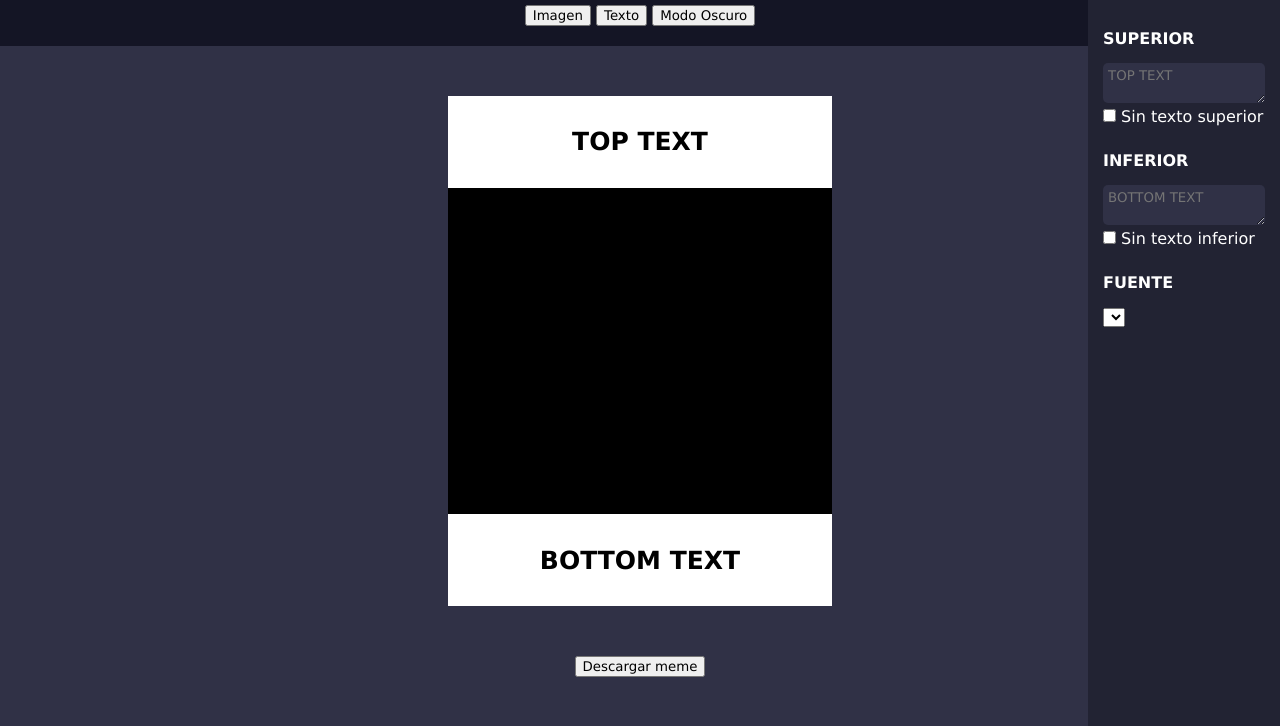
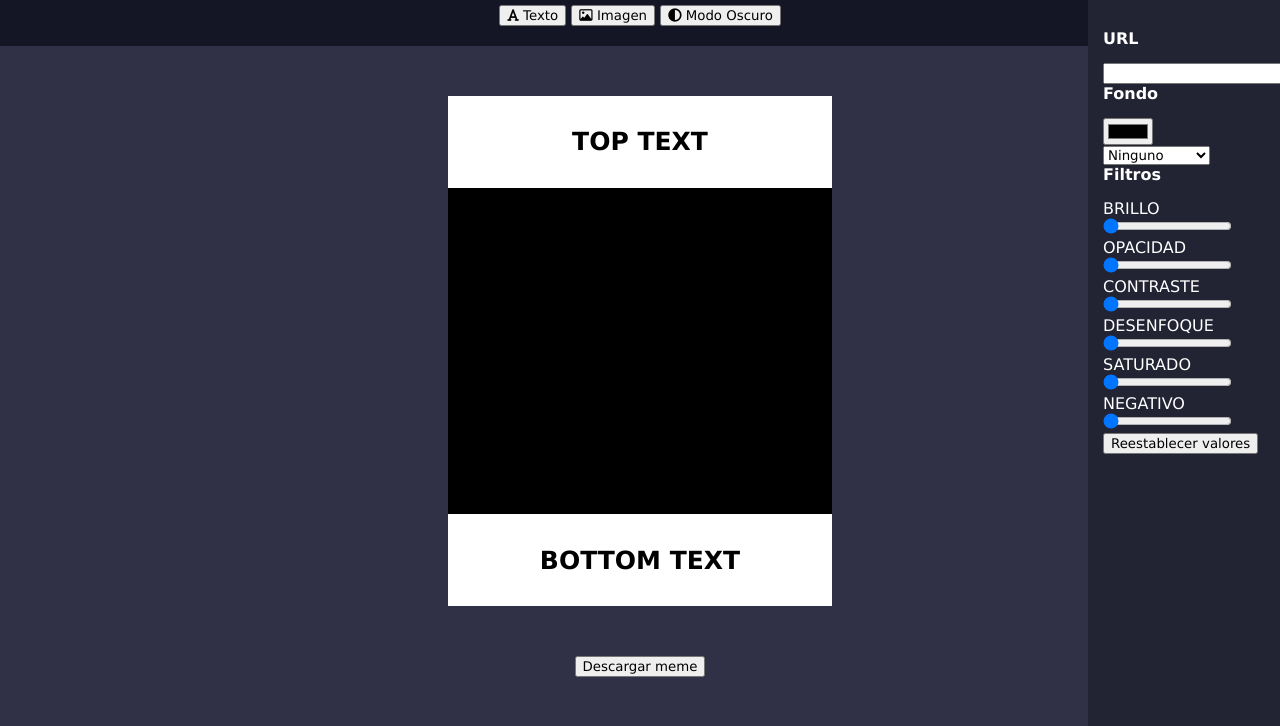
Before and after one commit to carlaweglin/proyecto-generador-de-memes, a plain HTML site: page index.html in a window 1280 px wide. Shown: the part 74-800 px from the top of the page. Drawn offline with Linux system fonts and the light colour scheme.

Commit message:
2do commit-avance maquetado-ambos aside

```diff
--- a/index.html
+++ b/index.html
@@ -2,10 +2,13 @@
 <html lang="en">
 
 <head>
-    <meta charset="UTF-8">
-    <meta http-equiv="X-UA-Compatible" content="IE=edge">
-    <meta name="viewport" content="width=device-width, initial-scale=1.0">
-    <link rel="stylesheet" href="style.css">
+    <meta charset="UTF-8" />
+    <meta http-equiv="X-UA-Compatible" content="IE=edge" />
+    <meta name="viewport" content="width=device-width, initial-scale=1.0" />
+    <link rel="stylesheet" href="style.css" />
+    <link rel="stylesheet" href="https://cdnjs.cloudflare.com/ajax/libs/font-awesome/6.1.2/css/all.min.css"
+        integrity="sha512-1sCRPdkRXhBV2PBLUdRb4tMg1w2YPf37qatUFeS7zlBy7jJI8Lf4VHwWfZZfpXtYSLy85pkm9GaYVYMfw5BC1A=="
+        crossorigin="anonymous" referrerpolicy="no-referrer" />
     <title>Document</title>
 </head>
 
@@ -13,9 +16,11 @@
     <header>
         <h1>Generador de Memes</h1>
         <div>
-            <button>Imagen</button>
-            <button>Texto</button>
-            <button>Modo Oscuro</button>
+            <button><i class="fa-solid fa-font"></i> Texto</button>
+            <button><i class="fa-regular fa-image"></i> Imagen</button>
+            <button>
+                <i class="fa-solid fa-circle-half-stroke"></i> Modo Oscuro
+            </button>
         </div>
     </header>
     <main>
@@ -26,48 +31,140 @@
         <button id="download-meme">Descargar meme</button>
     </main>
 
-    <div class="aside">
+    <!-- Aside 1 // Menu para cambiar valores de texto-->
+
+    <div id="aside-text">
         <h2>TEXTO</h2>
         <div class="control">
             <h4>SUPERIOR</h4>
             <textarea placeholder="TOP TEXT"></textarea>
             <div class="check-control-top-text">
-                <input type="checkbox" id="check-toptext">
+                <input type="checkbox" id="check-toptext" />
                 <label for="check-toptext">Sin texto superior</label>
+            </div>
         </div>
         <div class="control">
             <h4>INFERIOR</h4>
             <textarea placeholder="BOTTOM TEXT"></textarea>
             <div class="check-control-top-text">
-                    <input type="checkbox" id="check-bottomtext">
+                <input type="checkbox" id="check-bottomtext" />
                 <label for="check-bottomtext">Sin texto inferior</label>
             </div>
         </div>
         <div class="control">
             <h4>FUENTE</h4>
             <select name="Seleccion de fuente" id="option-fontfamily">
-                    <option value=""></option>
-                    <option value=""></option>
-                    <option value=""></option>
-                    <option value=""></option>
-                    <option value=""></option>
+                <option value="Verdana">Verdana</option>
+                <option value="Courier New">Courier New</option>
+                <option value="Georgia">Georgia</option>
+                <option value="Times New Roman">Times New Roman</option>
+                <option value="Lucida Sans">Lucida Sans</option>
+            </select>
+
+            <div class="text-size-aligned">
+                <input type="number" id="font-size" min="16" max="70" />
+                <button><i class="fa-solid fa-align-left"></i></button>
+                <button><i class="fa-solid fa-align-center"></i></button>
+                <button><i class="fa-solid fa-align-right"></i></button>
+            </div>
+        </div>
+
+        <div class="control">
+            <div class="color-text">
+                <h4>Color</h4>
+                <input type="color" />
+            </div>
+            <div class="color-background">
+                <h4>Fondo</h4>
+                <input type="color" />
+            </div>
+            <div class="not-background">
+                <input type="checkbox" id="not-background" />
+                <label for="not-background">Fondo transparente</label>
+            </div>
+        </div>
+
+        <div class="control">
+            <h4>Contorno</h4>
+            <div class="btn-outline">
+                <button>Ninguno</button>
+                <button>Claro</button>
+                <button>Oscuro</button>
+            </div>
+        </div>
+
+        <div class="control">
+            <h4>Estaciado</h4>
+            <input type="number" min="10" max="50" />
+        </div>
+        <div class="control">
+            <h4>Interlineado</h4>
+            <select name="interlineado" id="interlineado">
+                <option value="0.8">0.8</option>
+                <option value="1">1</option>
+                <option value="1.2">1.2</option>
+                <option value="1.5">1.5</option>
+                <option value="2">2</option>
+                <option value="2.5">2.5</option>
             </select>
         </div>
-
     </div>
 
+    <!-- FIN Aside 1 // Menu para cambiar valores de texto-->
 
+    <!-- Aside 2 // Menu para cambiar valores de imagen -->
+    <div id="aside-image">
+        <h2>IMAGEN</h2>
+        <div class="control">
+            <h4>URL</h4>
+            <input type="text" id="img-url" />
+        </div>
 
+        <div class="control">
+            <h4>Fondo</h4>
+            <div class="img-background">
+                <input type="color" />
+                <select name="option-background" id="option-background">
+                    <option value="ninguno">Ninguno</option>
+                    <option value="aclarar">Aclarar</option>
+                    <option value="oscurecer">Oscurecer</option>
+                    <option value="diferencia">Diferencia</option>
+                    <option value="luminosidad">Luminosidad</option>
+                    <option value="multiplicar">Multiplicar</option>
+                </select>
+            </div>
+        </div>
 
+        <div class="control-filter">
+            <h4>Filtros</h4>
+            <div class="control-shiny">
+                <label for="">BRILLO</label>
+                <input type="range" id="range-shiny" min="0" max="1" value="0" step="0.2" />
+            </div>
+            <div class="control-opacity">
+                <label for="">OPACIDAD</label>
+                <input type="range" id="range-shiny" min="0" max="1" value="0" step="0.2" />
+            </div>
+            <div class="control-contrast">
+                <label for="">CONTRASTE</label>
+                <input type="range" id="range-shiny" min="0" max="1" value="0" step="0.2" />
+            </div>
+            <div class="control-blur">
+                <label for="">DESENFOQUE</label>
+                <input type="range" id="range-shiny" min="0" max="1" value="0" step="0.2" />
+            </div>
+            <div class="control-saturation">
+                <label for="">SATURADO</label>
+                <input type="range" id="range-shiny" min="0" max="1" value="0" step="0.2" />
+            </div>
+            <div class="control-negative">
+                <label for="">NEGATIVO</label>
+                <input type="range" id="range-shiny" min="0" max="1" value="0" step="0.2" />
+            </div>
+        </div>
 
-
-
-
-
-
-
-
-
+        <button>Reestablecer valores</button>
+    </div>
 
     <script src="main.js"></script>
 </body>
--- a/style.css
+++ b/style.css
@@ -56,9 +56,9 @@ main div p {
     font-weight: bold;
 }
 
-/* --------- Aside ------------*/
+/* --------- Aside// Menu para cambiar valores ------------*/
 
-.aside {
+#aside-text, #aside-image {
     z-index: 10;
     height: 100vh;
     width: 15vw;
@@ -69,7 +69,14 @@ main div p {
     padding: 10px;
     color: white;
     padding: 15px;
+
 }
+
+#aside-text {
+    display: none;
+}
+
+
 
 div h2 {
     text-align: center;
@@ -77,7 +84,7 @@ div h2 {
     margin-bottom: 40px;
 }
 
-.aside div {
+#aside-text div {
     margin-bottom: 25px;
 }
 
```
Lines whose indentation alone changed are shown as unchanged.
